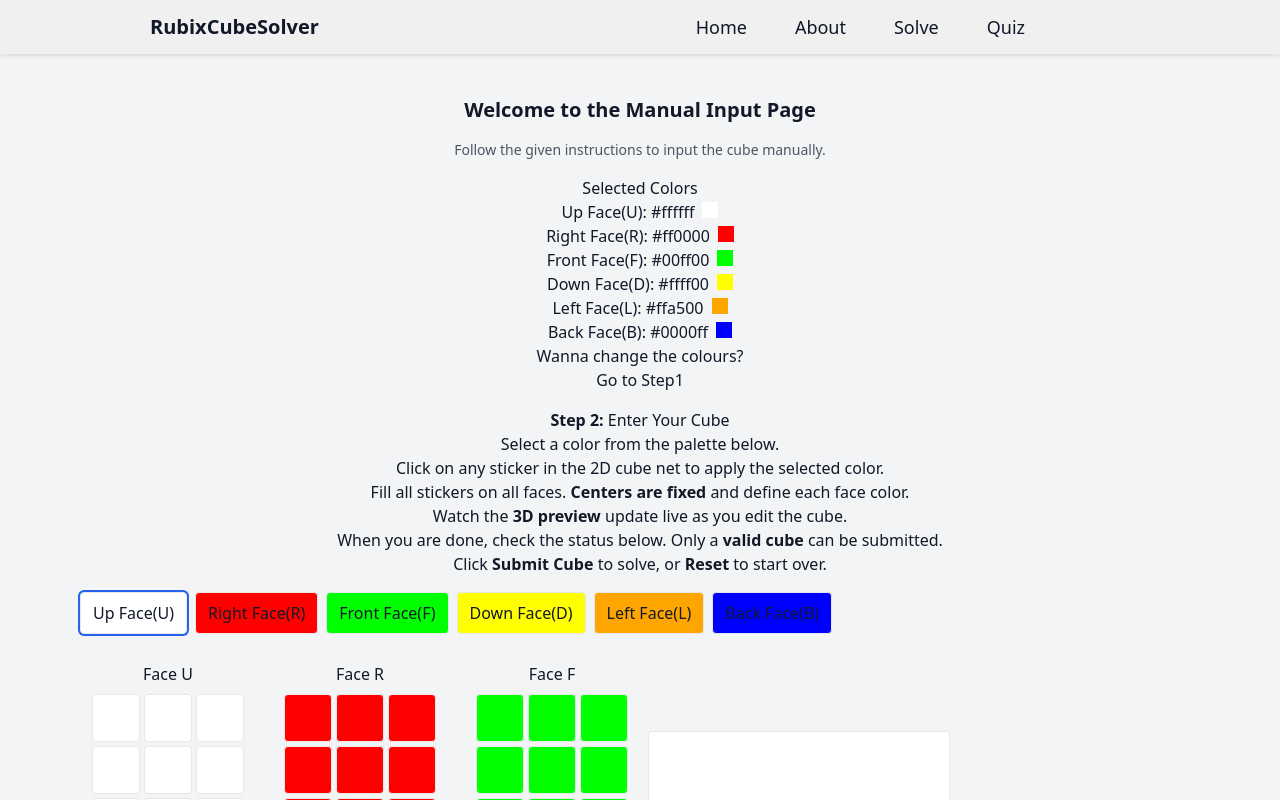
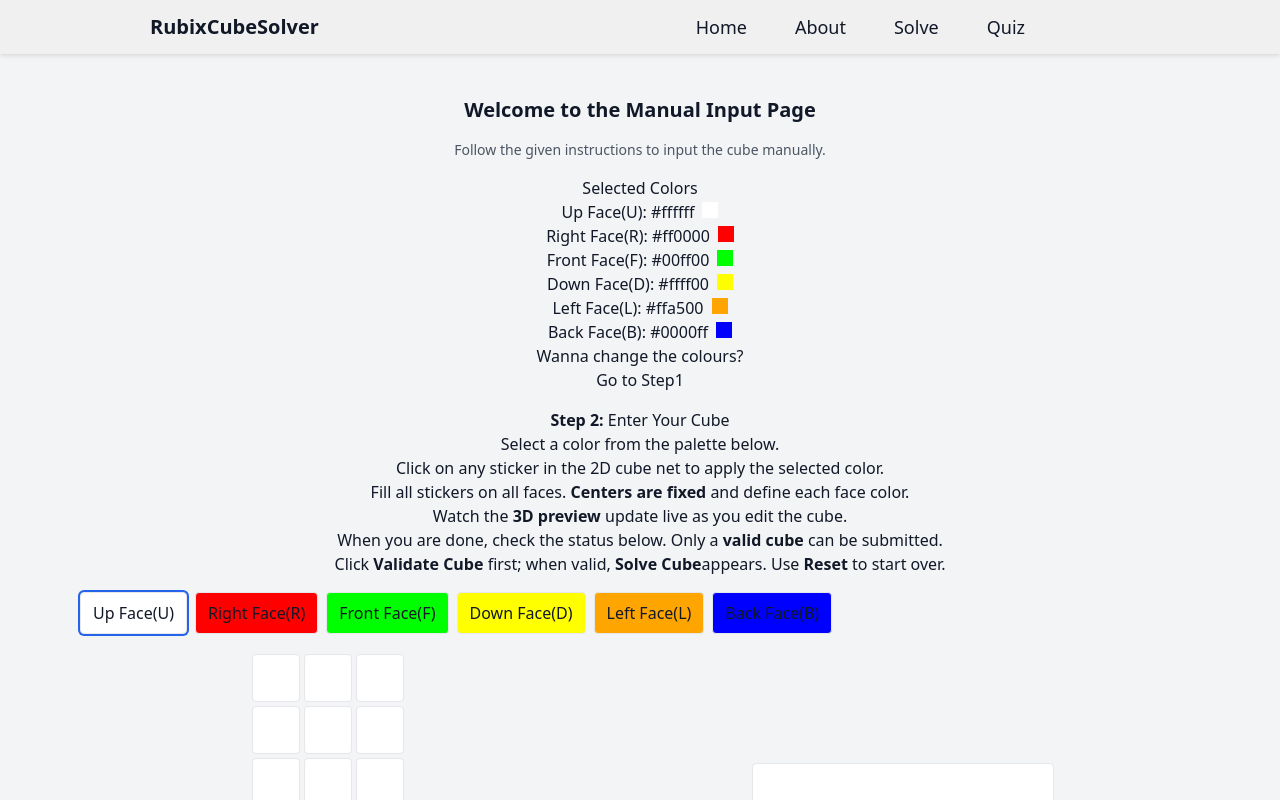
Before and after one commit to shivanshcoding/RubixCubeSolver, a React (Vite) app in the folder frontend/: page /manual in a window 1280 px wide. Both pictures are taken after a click on the button "Continue". Shown: the top 800 px of the page. Built offline with nearby package versions, Linux system fonts and the light colour scheme.

Commit message:
Validation doing right now... rest all done

```diff
--- a/frontend/src/components/CubeNet.jsx
+++ b/frontend/src/components/CubeNet.jsx
@@ -29,8 +29,7 @@ export default function CubeNet({ faces, setFaces, activeColor, palette }) {
 
   function faceGrid(face) {
     return (
-      <div key={face} className="p-3">
-        <div className="mb-2 font-medium">Face {face}</div>
+      <div key={face} className="p-1">
         <div className="grid grid-cols-3 gap-1">
           {faces[face].map((row, ri) =>
             row.map((cell, ci) => (
@@ -50,8 +49,16 @@ export default function CubeNet({ faces, setFaces, activeColor, palette }) {
 
   return (
     <div>
-      <div className="grid sm:grid-cols-2 lg:grid-cols-3 gap-4">
-        {FACE_NAMES.map((f) => faceGrid(f))}
+      <div
+        className="inline-grid gap-2"
+        style={{ gridTemplateColumns: "repeat(4, max-content)", gridTemplateRows: "repeat(3, max-content)" }}
+      >
+        <div className="col-start-2 row-start-1">{faceGrid("U")}</div>
+        <div className="col-start-1 row-start-2">{faceGrid("L")}</div>
+        <div className="col-start-2 row-start-2">{faceGrid("F")}</div>
+        <div className="col-start-3 row-start-2">{faceGrid("R")}</div>
+        <div className="col-start-4 row-start-2">{faceGrid("B")}</div>
+        <div className="col-start-2 row-start-3">{faceGrid("D")}</div>
       </div>
       <div className="mt-4 grid grid-cols-6 gap-2 text-center text-xs">
         {FACE_NAMES.map((f) => (
--- a/frontend/src/pages/ManualInputPage.jsx
+++ b/frontend/src/pages/ManualInputPage.jsx
@@ -57,6 +57,7 @@ export default function ManualInputPage() {
   const [activeColor, setActiveColor] = useState("U");
   const [loading, setLoading] = useState(false);
   const [error, setError] = useState("");
+  const [validated, setValidated] = useState(false);
 
   const counts = useMemo(() => {
     const c = { U: 0, R: 0, F: 0, D: 0, L: 0, B: 0 };
@@ -83,10 +84,7 @@ export default function ManualInputPage() {
 
   async function onSolve() {
     setError("");
-    if (!isCountsValid()) {
-      setError("Each face letter must appear exactly 9 times.");
-      return;
-    }
+    if (!validated) return;
     const cubeString = buildCubeString();
     setLoading(true);
     try {
@@ -97,6 +95,20 @@ export default function ManualInputPage() {
     } finally {
       setLoading(false);
     }
+  }
+  function onValidate() {
+    setError("");
+    if (!isCountsValid()) {
+      setValidated(false);
+      setError("Each face letter must appear exactly 9 times.");
+      return;
+    }
+    setValidated(true);
+  }
+  function onReset() {
+    setFaces(DEFAULT_FACE_GRIDS);
+    setError("");
+    setValidated(false);
   }
   const handleSubmit = (e) => {
     e.preventDefault();
@@ -210,8 +222,8 @@ export default function ManualInputPage() {
                 <b>valid cube</b> can be submitted.
               </li>
               <li>
-                Click <b>Submit Cube</b> to solve, or <b>Reset</b> to start
-                over.
+                Click <b>Validate Cube</b> first; when valid, <b>Solve Cube</b>
+                appears. Use <b>Reset</b> to start over.
               </li>
             </ol>
           </div>
@@ -246,12 +258,28 @@ export default function ManualInputPage() {
 
           {error && <div className="text-red-600 text-sm">{error}</div>}
 
-          <div className="mt-2">
+          <div className="mt-2 flex gap-2 items-center">
+            {!validated && (
+              <button
+                onClick={onValidate}
+                className="bg-green-600 text-white px-4 py-2 rounded hover:bg-green-700"
+              >
+                Validate Cube
+              </button>
+            )}
+            {validated && (
+              <button
+                onClick={onSolve}
+                className="bg-blue-600 text-white px-4 py-2 rounded hover:bg-blue-700"
+              >
+                Solve Cube
+              </button>
+            )}
             <button
-              onClick={onSolve}
-              className="bg-blue-600 text-white px-4 py-2 rounded hover:bg-blue-700"
+              onClick={onReset}
+              className="bg-gray-200 text-gray-900 px-4 py-2 rounded hover:bg-gray-300 border"
             >
-              Solve Cube
+              Reset
             </button>
           </div>
         </>
```
